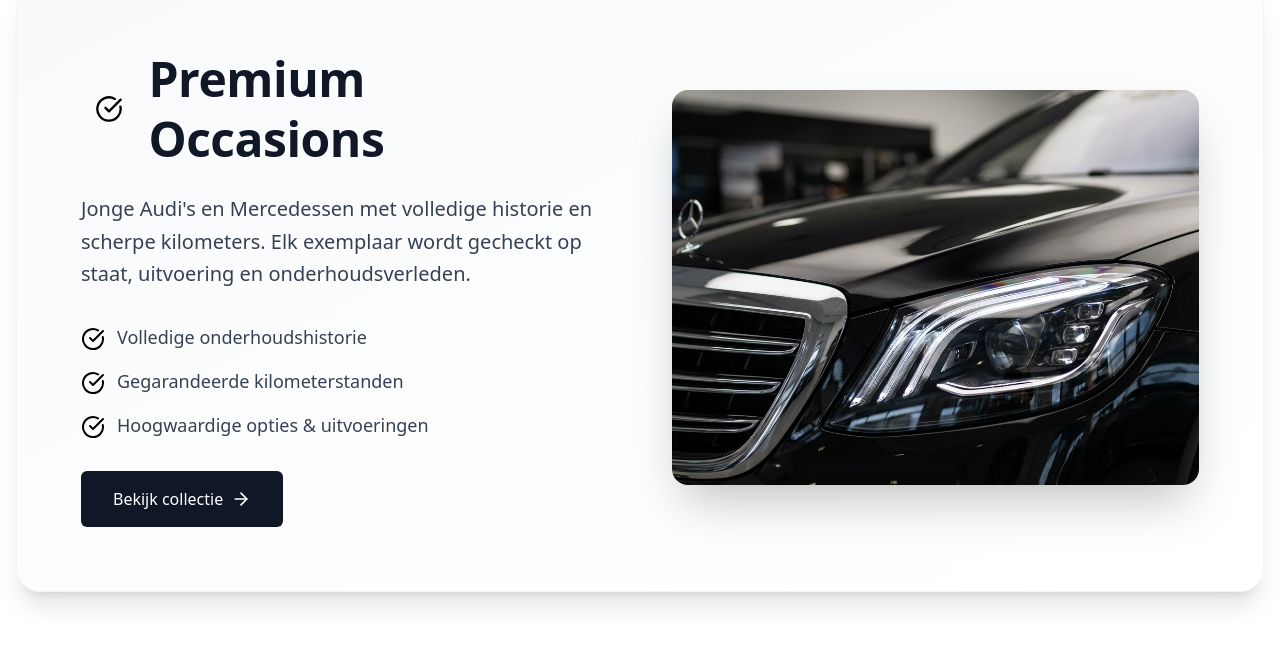
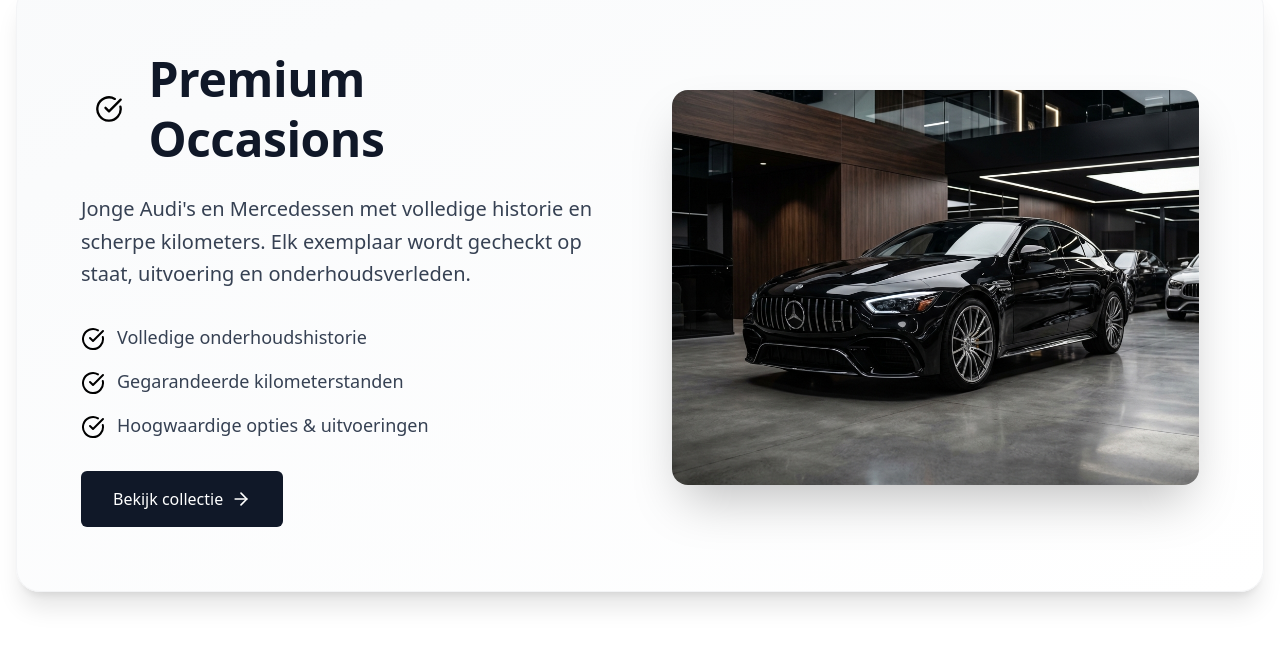
Before and after one commit to robinbril/boomgaard, a Next.js app: page /diensten in a window 1280 px wide. Shown: the part 704-1374 px from the top of the page. Built offline with nearby package versions, Linux system fonts and the light colour scheme.

Commit message:
fix: Add premium car image to diensten page

```diff
--- a/src/app/diensten/page.tsx
+++ b/src/app/diensten/page.tsx
@@ -98,7 +98,7 @@
                             {/* Image */}
                             <div className="relative aspect-[4/3] rounded-2xl overflow-hidden shadow-2xl">
                                 <Image
-                                    src="/car_detail_luxury_1763981365783.png"
+                                    src="/premium-car.png"
                                     alt="Premium Occasions"
                                     fill
                                     className="object-cover"
```
Also changed, not shown: public/premium-car.png (added).
